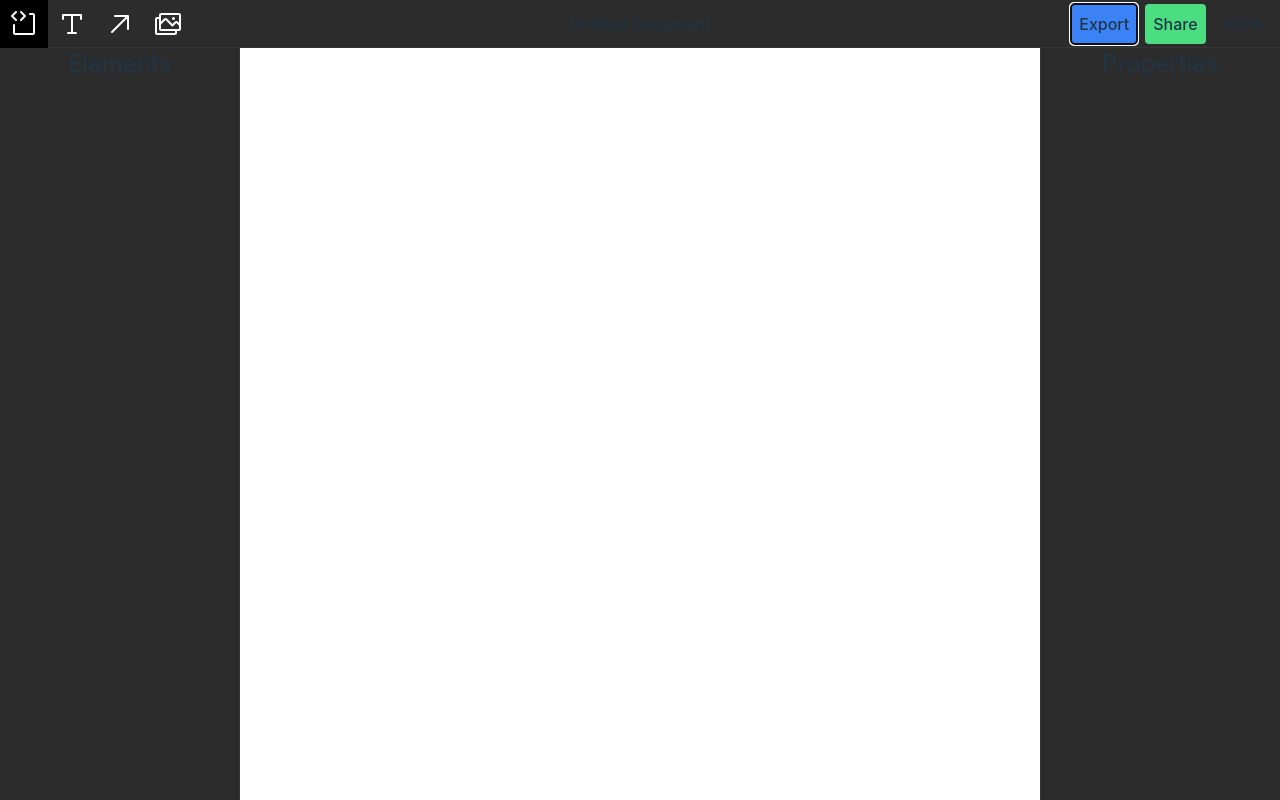
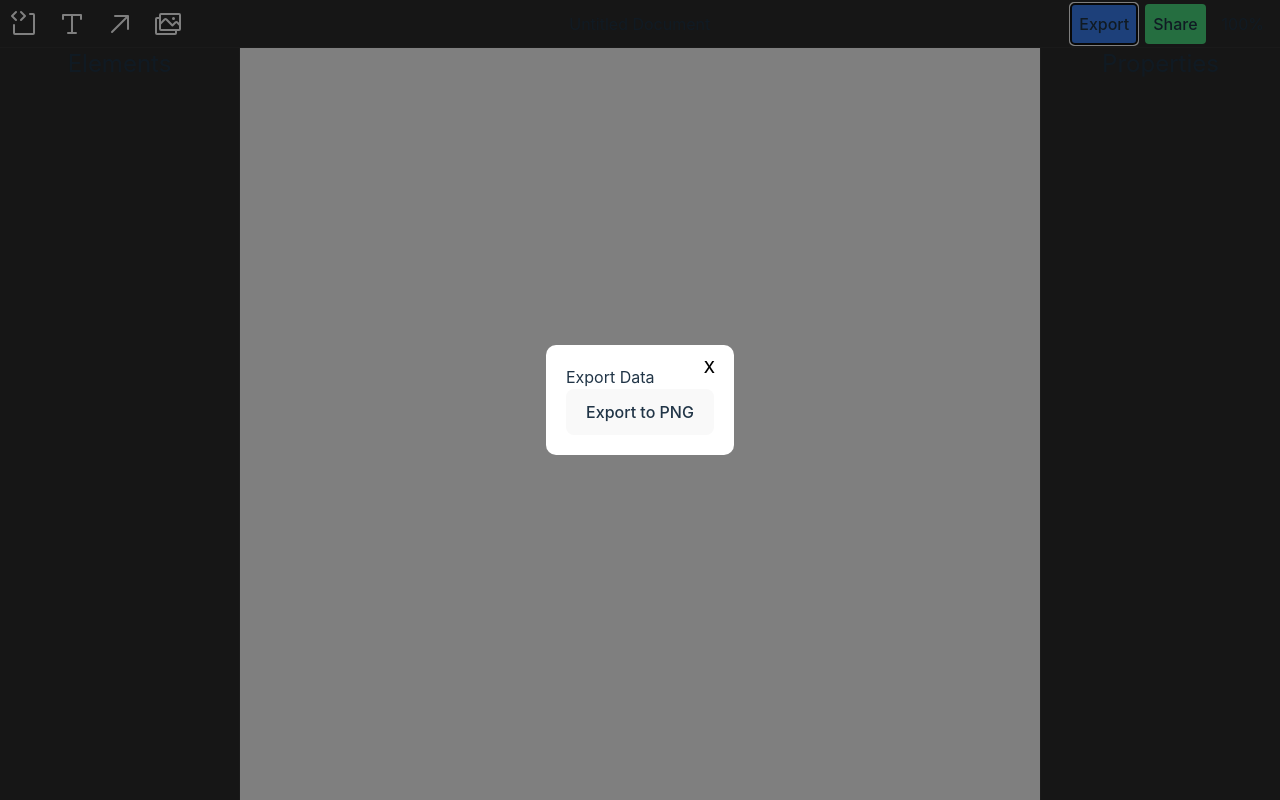
Before and after one commit to nikapadia/SuperSnippets, a React (Vite) app: page / in a window 1280 px wide. Both pictures are taken after a click on the button "Export". Built offline with nearby package versions, Linux system fonts and the light colour scheme.

Commit message:
Created Export Modal Draft
Created a draft of the export-modal

```diff
--- a/src/App.tsx
+++ b/src/App.tsx
@@ -1,14 +1,27 @@
-import React from 'react';
+import React, { useState }  from 'react';
 
 // ===== COMPONENTS =====
 import Toolbar from './components/toolbar/Toolbar.tsx'
 import ElementsPanel from './components/elements/ElementsPanel.tsx'
 import PropertiesPanel from './components/properties/PropertiesPanel.tsx'
+import ExportModal from './components/exportmodal/ExportModal.tsx'
 
 function App() {
+    const [isExportOpen, setExportOpen] = useState(false);
+    console.log(isExportOpen);
+    const openExport = () => {
+        console.log('openExport function called');
+        setExportOpen(true);
+      };
+
+    const closeExport = () => {
+        setExportOpen(false);
+    };
     return (
         <div>
-            <Toolbar />
+             <button onClick={openExport}>Open Export</button>
+            <ExportModal isOpen={isExportOpen} onClose={closeExport} />
+            <Toolbar onExportClick={openExport} />
             <ElementsPanel />
             <PropertiesPanel />
         </div>
--- /dev/null
+++ b/src/components/exportmodal/ExportModal.tsx
@@ -0,0 +1,29 @@
+import React from 'react';
+import './exportmodal.css';
+
+interface ExportModalProps {
+  isOpen: boolean;
+  onClose: () => void;
+}
+
+const ExportModal: React.FC<ExportModalProps> = ({ isOpen, onClose }) => {
+  if (!isOpen) {
+    return null;
+  }
+
+  const stopPropagation = (event: React.MouseEvent) => {
+    event.stopPropagation();
+  };
+
+  return (
+    <div className="export-modal" onClick={onClose}>
+      <div className="modal-content" onClick={stopPropagation}>
+      <button className="close-button" onClick={onClose}>X</button>
+        <h2>Export Data</h2>
+        <button>Export to PNG</button>
+      </div>
+    </div>
+  );
+}
+
+export default ExportModal;
--- /dev/null
+++ b/src/components/exportmodal/exportmodal.css
@@ -0,0 +1,30 @@
+.export-modal {
+    position: fixed;
+    top: 0;
+    left: 0;
+    width: 100%;
+    height: 100%;
+    background-color: rgba(0, 0, 0, 0.5);
+    display: flex;
+    justify-content: center;
+    align-items: center;
+    z-index: 1000;
+  }
+
+  .modal-content {
+    position: relative;
+    background-color: white;
+    padding: 20px;
+    border-radius: 10px;
+  }
+
+  .close-button {
+    position: absolute;
+    top: 0px;
+    right: 0px;
+    background: transparent;
+    border: none;
+    font-size: 16px;
+    color: #000;
+    cursor: pointer;
+  }
--- a/src/components/toolbar/Toolbar.tsx
+++ b/src/components/toolbar/Toolbar.tsx
@@ -2,8 +2,11 @@ import React from 'react';
 import './toolbar.css';
 
 import {CodeBlock, TextT, ArrowUpRight, Images } from "@phosphor-icons/react"
+interface ToolbarProps {
+  onExportClick: () => void;
+}
 
-function Toolbar() {
+function Toolbar({ onExportClick }: ToolbarProps) {
   return (
     <>
       <div className="toolbar flex justify-between flex-row absolute box-border bg-core-grey z-10 inset-0 h-12 w-full">
@@ -23,7 +26,15 @@ function Toolbar() {
         </div>
         <div className="flex justify-center items-center h-full basis-2/5">Untitled Document</div>
         <div className="flex justify-end items-center h-full gap-2 pr-2 basis-1/3">
-          <button className="flex justify-center border-0 p-2 rounded bg-blue-500 hover:rounded-lg"> Export </button>
+
+        <button
+        className="flex justify-center border-0 p-2 rounded bg-blue-500 hover:rounded-lg"
+        onClick={() => {
+          console.log('Export button clicked');
+          onExportClick();
+        }}
+        > Export </button>
+
           <button className="flex justify-center border-0 p-2 rounded bg-green-400 hover:rounded-lg"> Share </button>
           <div className="flex items-center h-8 p-2 border-o text-center hover:bg-black box-content">
             <div>100%</div>
```
